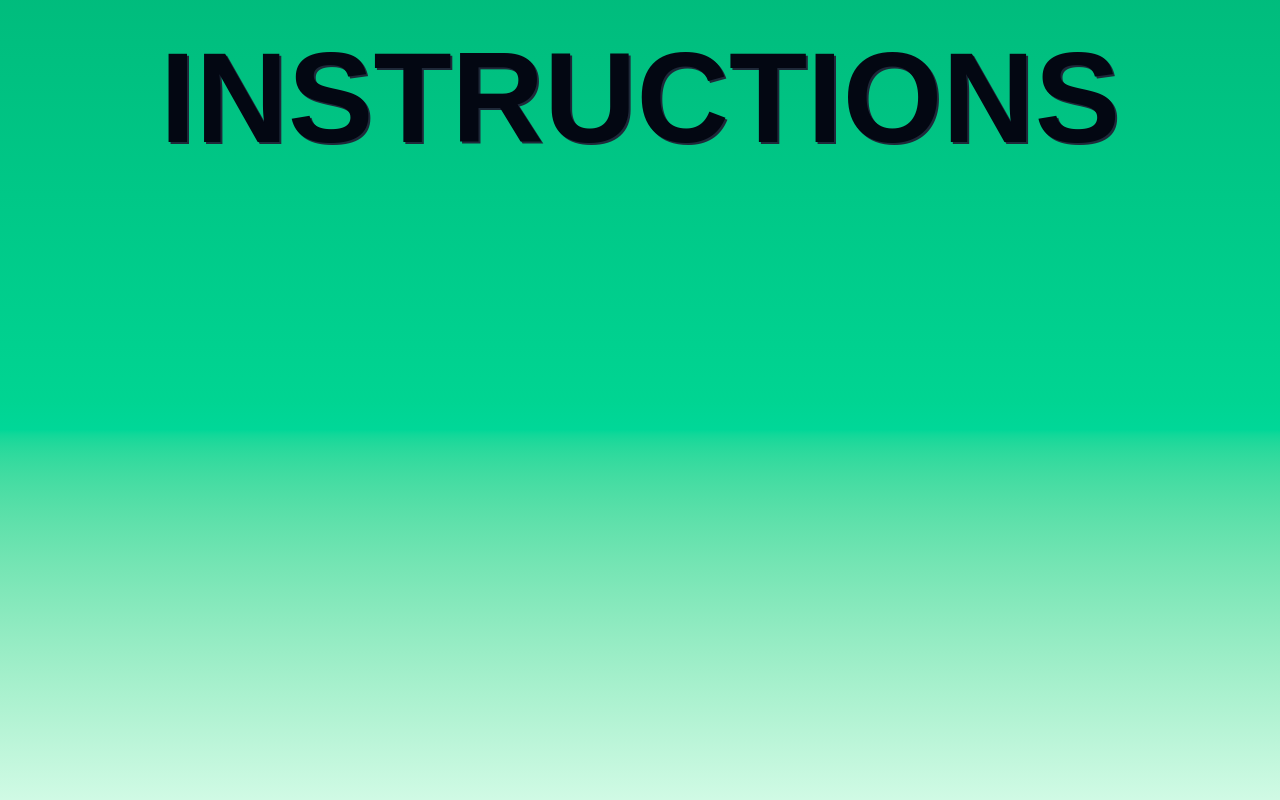
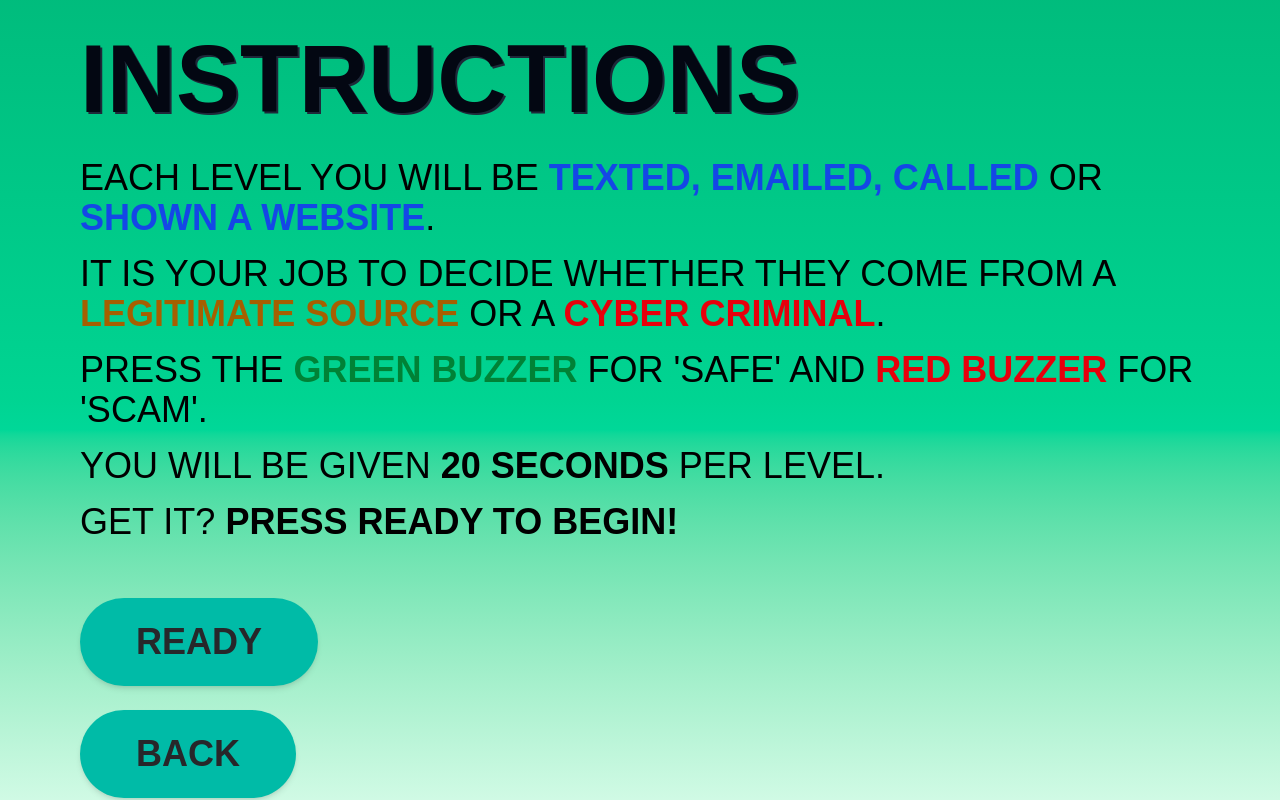
Before and after one commit to abigailxyhong/scam-slam, a Next.js app: page /pages/instructions in a window 1280 px wide. Built offline with nearby package versions, Linux system fonts and the light colour scheme; a web font is replaced by a local one.

Commit message:
Create basic instructions page (#2)
Co-authored-by: Abigail Hong <psyah14@nottingham.ac.uk>

```diff
--- a/app/globals.css
+++ b/app/globals.css
@@ -30,7 +30,7 @@ body {
 
 .page-title {
   color: var(--text-color-normal);
-  font-size: var(--text-9xl);
+  font-size: var(--text-8xl);
   font-weight: bold;
   text-shadow: 2px 2px var(--color-gray-800);
   line-height: normal
--- a/app/pages/instructions/page.tsx
+++ b/app/pages/instructions/page.tsx
@@ -7,10 +7,40 @@ import { useRouter } from 'next/navigation'
 export default function Instructions() {
 
     return (
-        <main className="flex flex-col items-center justify-start min-h-screen px-4">
-            <h1 className="page-title mt-6">
-                INSTRUCTIONS
-            </h1>
+        <main className=" justify-start min-h-screen px-4">
+            <div className="flex flex-col items-start pl-16 pr-16">
+                <h1 className="page-title mt-6">
+                    INSTRUCTIONS
+                </h1>
+                <ul className="text-4xl mt-6">
+                    <li className="mb-4">
+                        EACH LEVEL YOU WILL BE <span className="font-bold text-blue-700">TEXTED, EMAILED, CALLED</span> OR <span className="font-bold text-blue-700">SHOWN A WEBSITE</span>.
+                    </li>
+                    <li className="mb-4">
+                        IT IS YOUR JOB TO DECIDE WHETHER THEY COME FROM A <span className="font-bold text-yellow-700">LEGITIMATE SOURCE</span> OR A <span className="font-bold text-red-600">CYBER CRIMINAL</span>.
+                    </li>
+                    <li className="mb-4">
+                        PRESS THE <span className="font-bold text-green-700">GREEN BUZZER</span> FOR 'SAFE' AND <span className="font-bold text-red-600">RED BUZZER</span> FOR 'SCAM'.
+                    </li>
+                    <li className="mb-4">
+                        YOU WILL BE GIVEN <span className="font-bold">20 SECONDS</span> PER LEVEL.
+                    </li>
+                    <li className="mb-6">
+                        GET IT? <span className="font-bold">PRESS READY TO BEGIN!</span>
+                    </li>
+                </ul>
+
+                <Link
+                    href="/"
+                    className=" bg-teal-500 hover:bg-teal-300 text-zinc-800 font-semibold px-14 py-6 rounded-full text-4xl shadow-md transition mt-8">
+                    READY
+                </Link>
+                <Link
+                    href="/pages/name-input"
+                    className=" bg-teal-500 hover:bg-teal-300 text-zinc-800 font-semibold px-14 py-6 rounded-full text-4xl shadow-md transition mt-6">
+                    BACK
+                </Link>
+            </div>
 
         </main>
     )
```
